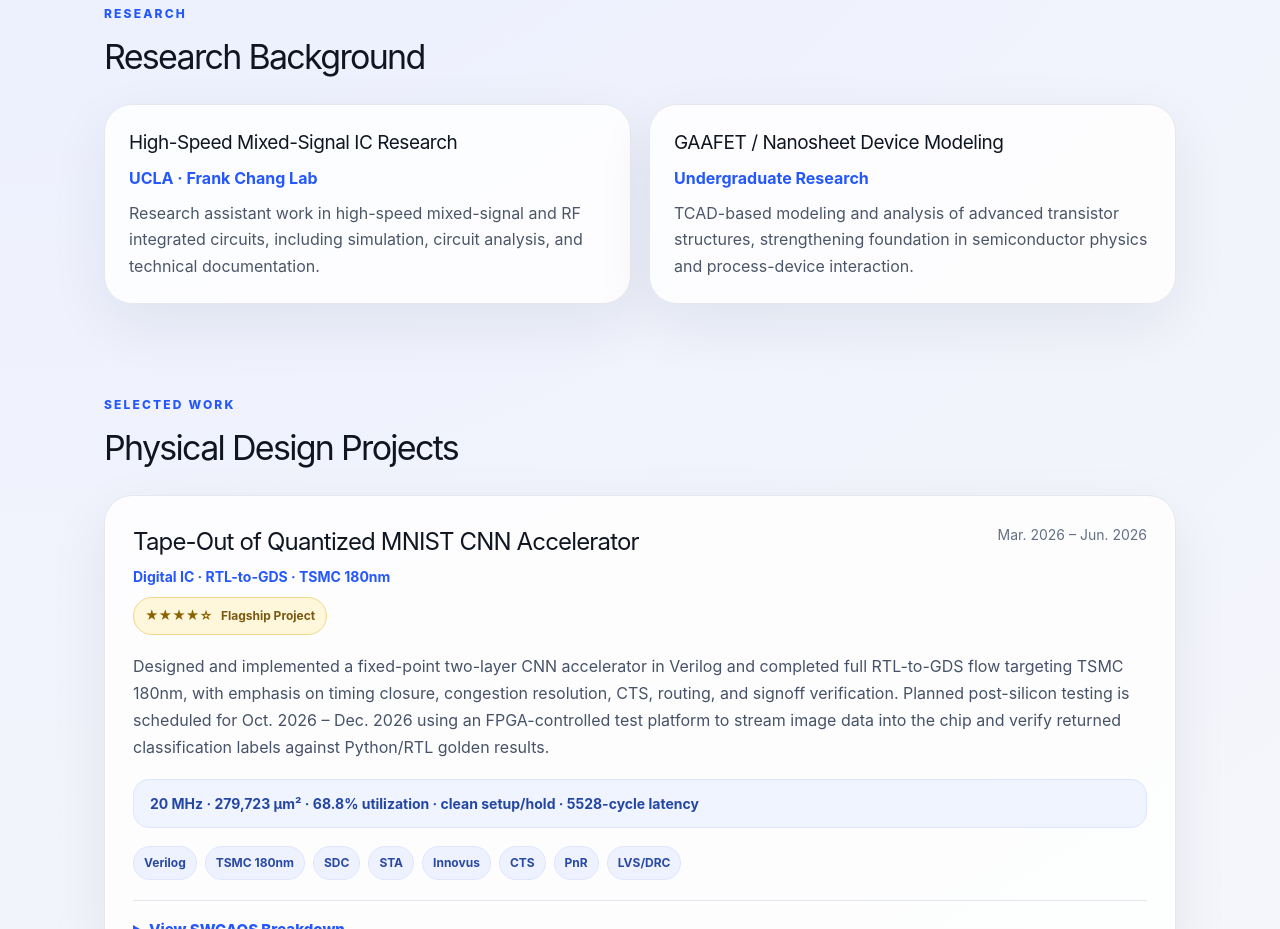
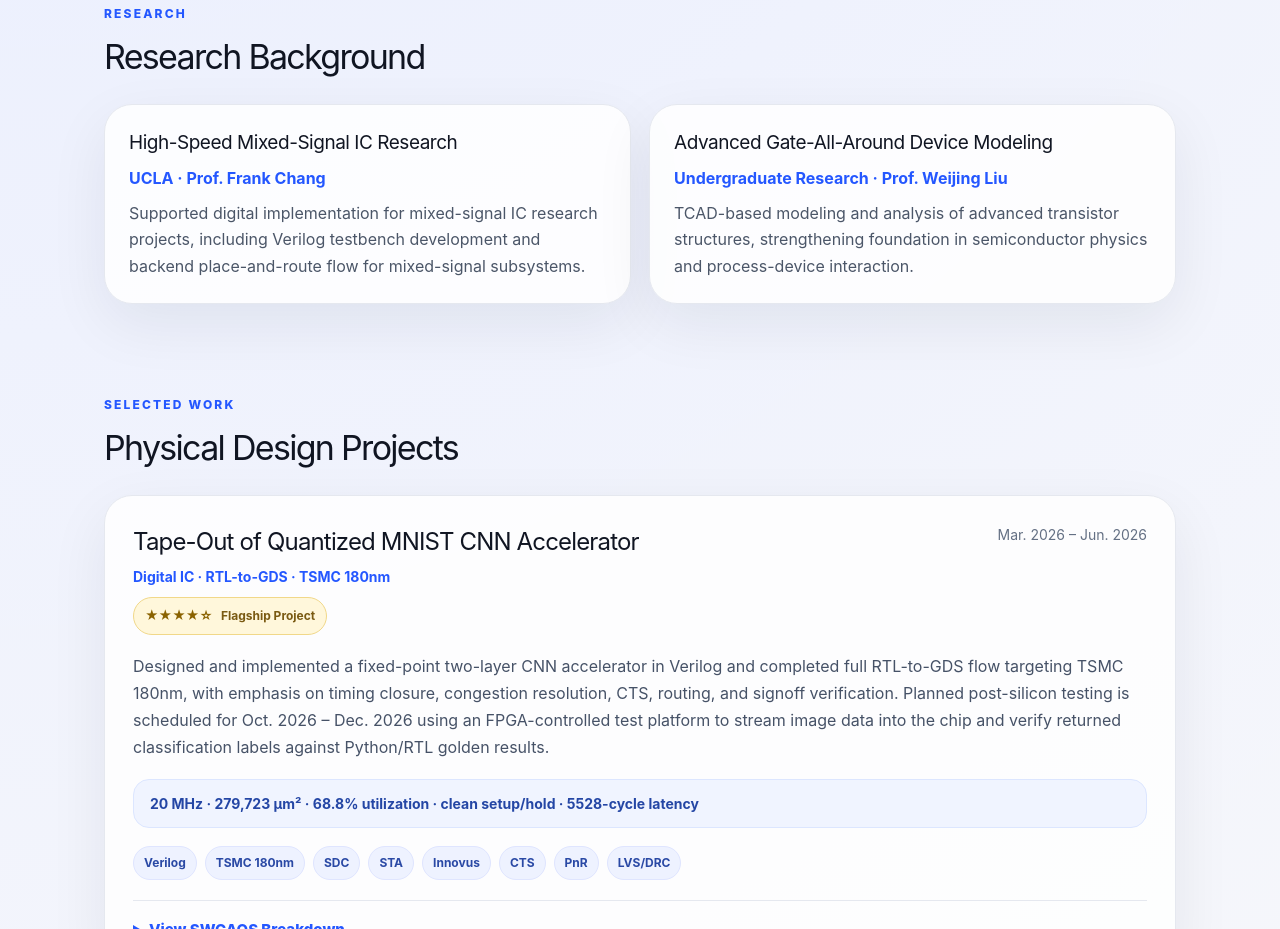
Before and after one commit to yimeng0330/portfolio-site, a React (Vite) app: page / in a window 1280 px wide. Shown: the part 820-1749 px from the top of the page. Built offline with nearby package versions, Linux system fonts and the light colour scheme.

Commit message:
Update App.jsx

```diff
--- a/src/App.jsx
+++ b/src/App.jsx
@@ -210,13 +210,12 @@ const supportingProjects = [
 const research = [
   {
     title: "High-Speed Mixed-Signal IC Research",
-    org: "UCLA · Frank Chang Lab",
-    description:
-      "Research assistant work in high-speed mixed-signal and RF integrated circuits, including simulation, circuit analysis, and technical documentation.",
+    org: "UCLA · Prof. Frank Chang",description:
+  "Supported digital implementation for mixed-signal IC research projects, including Verilog testbench development and backend place-and-route flow for mixed-signal subsystems.",
   },
   {
-    title: "GAAFET / Nanosheet Device Modeling",
-    org: "Undergraduate Research",
+    title: "Advanced Gate-All-Around Device Modeling",
+    org: "Undergraduate Research · Prof. Weijing Liu",
     description:
       "TCAD-based modeling and analysis of advanced transistor structures, strengthening foundation in semiconductor physics and process-device interaction.",
   },
```
